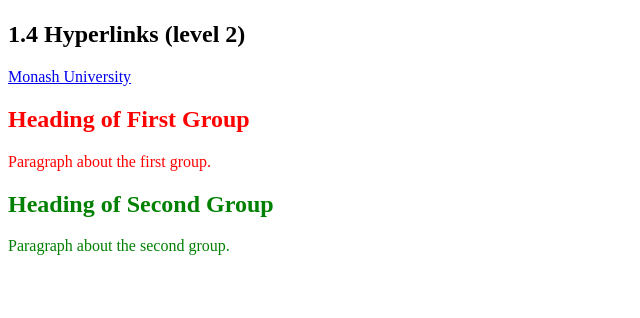
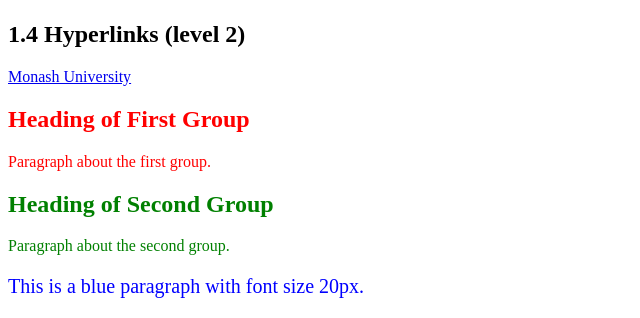
Before and after one commit to AvishneelNarayan/Fit2179-week-4, a plain HTML site: page index.html in a window 1280 px wide. Shown: the part 1050-1368 px from the top of the page, without its empty margins (0-640 px from the left). Before the commit the page ends 1321 px from the top, so only its background shows below. Drawn offline with Linux system fonts and the light colour scheme.

Commit message:
Add files via upload

```diff
--- a/index.html
+++ b/index.html
@@ -61,5 +61,7 @@
         <h2>Heading of Second Group</h2>
         <p>Paragraph about the second group.</p>
     </div>
+
+    <p style = "color:blue; font-size:20px;">This is a blue paragraph with font size 20px.</p>
 </body>
 </html>
```
